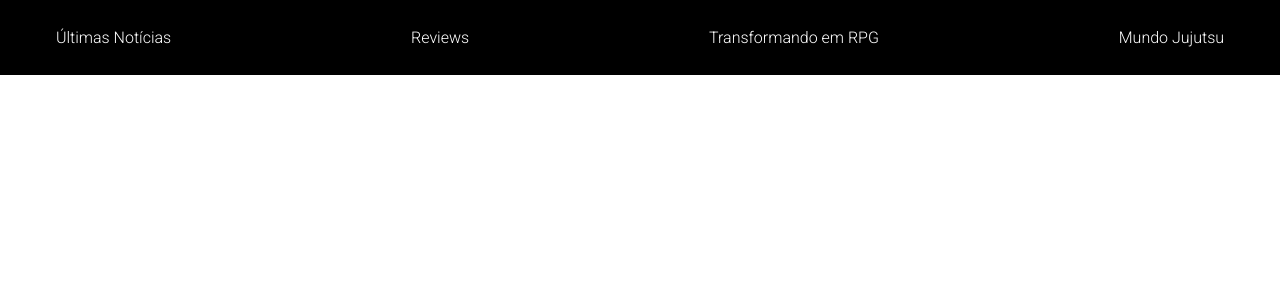
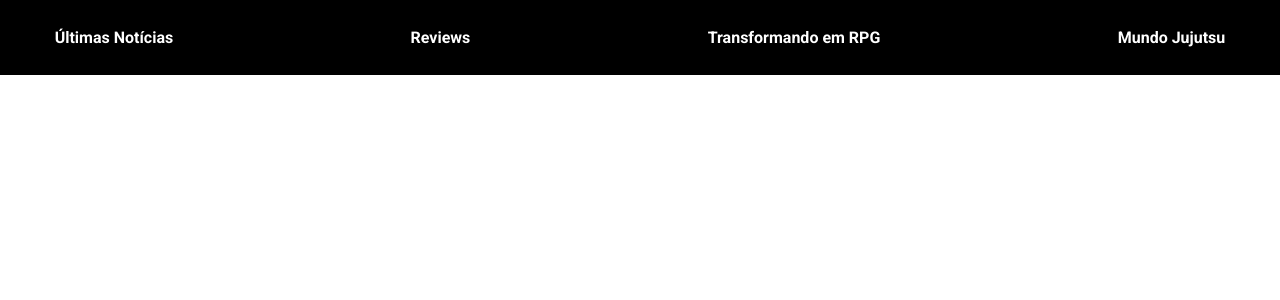
Before and after one commit to johnnysat/gojo-explorer, a React (Vite) app: page / in a window 1280 px wide. Shown: the top 300 px of the page. Built offline with nearby package versions, Linux system fonts and the light colour scheme.

Commit message:
Criado component Carousel e importado no app

```diff
--- a/src/App.jsx
+++ b/src/App.jsx
@@ -1,12 +1,15 @@
 import React from 'react';
 
 import Header from './components/header/header'
+import Carousel from './components/carousel/carousel'
+
 
 function App() {
 
   return (
     <>
       <Header />
+      <Carousel />
     </>
   )
 }
--- /dev/null
+++ b/src/components/carousel/carousel.jsx
@@ -0,0 +1,8 @@
+
+
+export default function Carousel(){
+    return (
+        <>
+        </>
+    )
+}
--- a/src/components/header/header.css
+++ b/src/components/header/header.css
@@ -16,10 +16,11 @@
 .headerBar li {
     margin-top: auto;
     margin-bottom: auto;
+    font-size: 16px;
+    font-weight: bold;
 }
 
 .headerBar a{
     color: #fff;
     text-decoration: none;
-
 }
```
